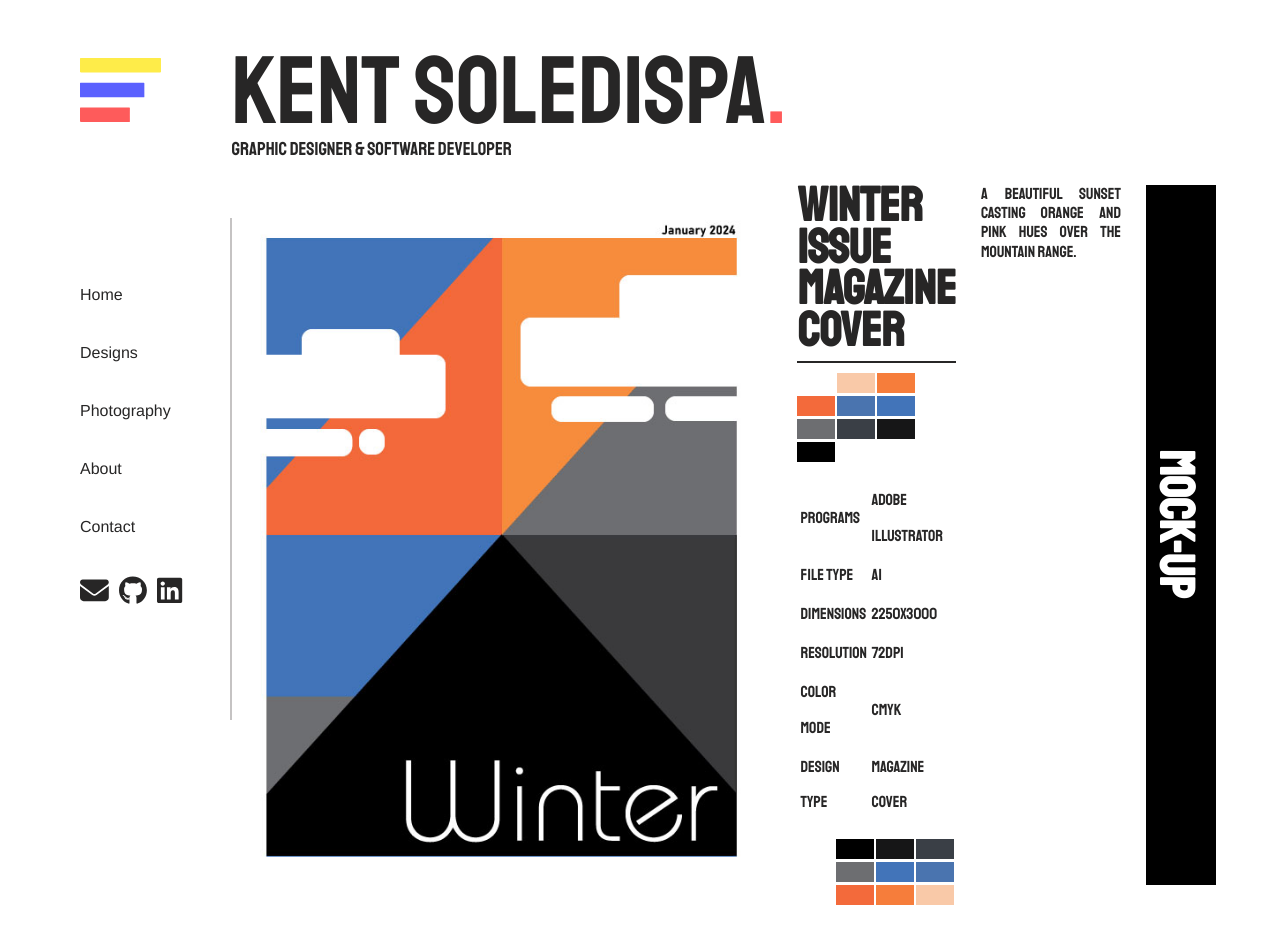
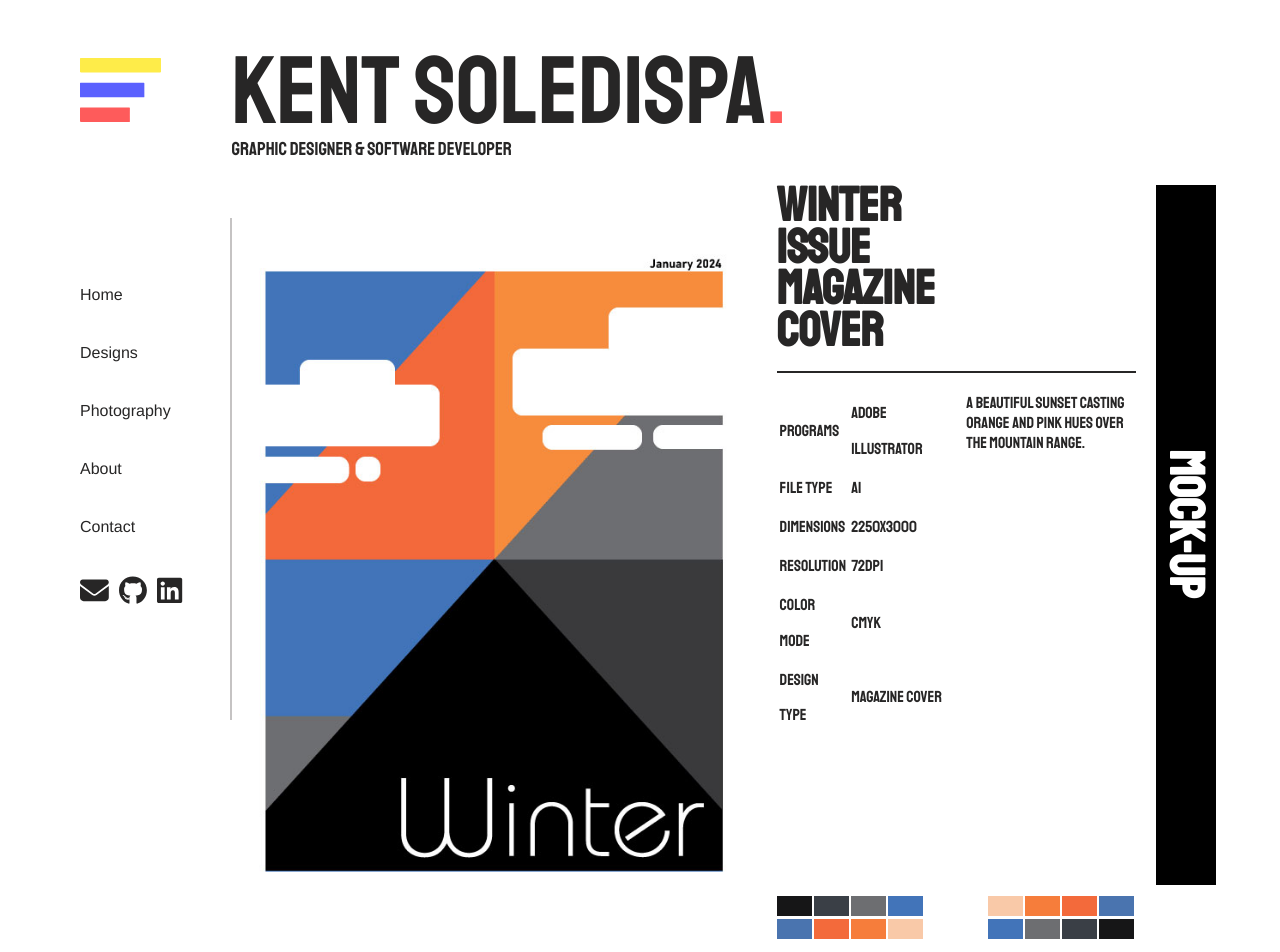
Before and after one commit to Apsidel/Apsidel.github.io, a Vue app: page /designs/view/1 in a window 1280 px wide. Shown: the top 952 px of the page. Built offline with nearby package versions, Linux system fonts and the light colour scheme; a web font is replaced by a local one.

Commit message:
Improvements to the grid structure of GalleryItem.
- Changed grid to 3 x 4 size. Landscape oriented images no longer bleed
  onto other content.
- PhotoItemView now uses ColorStrip.vue

```diff
--- a/src/assets/galleries/designs-data.json
+++ b/src/assets/galleries/designs-data.json
@@ -266,7 +266,7 @@
     {
       "id": "10",
       "url": "TIME_Magazine_Mock-30.jpg",
-      "title": "TIME Magazine Money Laundering Mock Cover",
+      "title": "TIME Magazine Cryptocurrency Mock Cover",
       "description": "A vibrant city skyline with skyscrapers illuminated against a starry night sky.",
       "colors": [
         "#BCC2C9",
--- a/src/components/ColorStrip.vue
+++ b/src/components/ColorStrip.vue
@@ -3,8 +3,15 @@ const props = defineProps({
   colors: {
     type: Array,
     required: true
+  },
+  width: {
+    type: String,
+    required: false
   }
 })
+
+let boxWidth = props.width
+boxWidth ??= '35px'
 </script>
 <template>
   <ul>
@@ -15,10 +22,13 @@ const props = defineProps({
 ul {
   line-height: 1em;
 }
+
 li {
   display: inline-block;
   margin-right: 2px;
   height: 20px;
-  width: 38px;
+  width: v-bind(boxWidth);
+  margin-bottom: -3px;
+  margin-top: 3px;
 }
 </style>
--- a/src/components/DesignData.vue
+++ b/src/components/DesignData.vue
@@ -50,7 +50,6 @@ const props = defineProps({
 </template>
 <style scoped>
 table {
-  padding-top: 15px;
   width: 100%;
 }
 
--- a/src/components/GalleryItem.vue
+++ b/src/components/GalleryItem.vue
@@ -1,5 +1,6 @@
 <script setup>
 import DesignData from './DesignData.vue'
+import ColorStrip from './ColorStrip.vue'
 
 const props = defineProps({
   image: {
@@ -9,102 +10,107 @@ const props = defineProps({
 })
 </script>
 <template>
-  <body>
+  <article>
+    <div id="grid">
       <section id="image_container">
-      <img :src="'../../src/assets/images/' + image.url" :alt="image.title" />
+        <div><img :src="'../../src/assets/images/' + image.url" :alt="image.title" /></div>
       </section>
       <section id="title_container">
+        <div>
           <h1>{{ props.image.title }}</h1>
-      <ul>
-        <li
-          class="color-square"
-          v-for="color in image.colors.slice(0, 12)"
-          :key="color"
-          :style="'background-color:' + color"
-        ></li>
-      </ul>
+        </div>
+        <div></div>
       </section>
-    <section id="details_container">
+      <section id="info_container">
         <DesignData :design_data="image.design_data" />
-      <ul>
-        <li
-          class="color-square"
-          v-for="color in image.colors.slice(0, 12).reverse()"
-          :key="color"
-          :style="'background-color:' + color"
-        ></li>
-      </ul>
       </section>
       <section id="description_container">
-      <div class="description">{{ props.image.description }}</div>
+        <div class="description">
+          {{ props.image.description }}
+        </div>
       </section>
-    <section id="mockup"><h1>Mock-up</h1></section>
-  </body>
+      <section id="bottom_strip_container">
+        <div><ColorStrip :colors="image.colors.slice(1, 9).reverse()" /></div>
+        <div><ColorStrip :colors="image.colors.slice(1, 9)" /></div>
+      </section>
+      <section id="mockup">
+        <h1>Mock-up</h1>
+      </section>
+    </div>
+  </article>
 </template>
 
 <style scoped>
-body {
+article {
+  height: 100vh;
+}
+
+#grid {
   display: grid;
-  grid-template-columns: 2fr 2fr 2fr 1fr;
-  grid-template-rows: 1fr 6fr;
+  grid-template-columns: 2fr 2fr 2fr 0.5fr;
+  grid-template-rows: 1fr 3fr 0.2fr;
   grid-template-areas:
-    'image title   description mockup'
-    'image details description mockup';
-  column-gap: 25px;
-  height: 100vh;
+    'image  title  title        mockup'
+    'image  info   description  mockup'
+    'image  strip  strip        mockup';
+  column-gap: 20px;
+  height: 700px;
 }
 
 #image_container {
   grid-area: image;
-  max-width: 900px;
-  height: auto;
+  align-self: center;
+}
+
+#image_container div {
+  max-height: 700px;
+  width: auto;
 }
 
 img {
-  width: auto;
   max-height: 700px;
+  max-width: 525px;
 }
 
 #title_container {
   grid-area: title;
+  display: grid;
+  grid-template-columns: 1fr 1fr;
+  margin-bottom: 20px;
   line-height: 2.6em;
-  /* max-width: 340px; */
+}
+
+#title_container div {
+  border-bottom: 2px solid;
+}
+
+#bottom_strip_container {
+  grid-area: strip;
+  display: grid;
+  grid-template-columns: 1fr 1fr;
+}
+
+#bottom_strip_container div {
+  align-self: end;
+}
+
+#bottom_strip_container div:nth-child(even) {
+  text-align: right;
+}
+
+#info_container {
+  grid-area: info;
+  max-height: 700px;
 }
 
 h1 {
   font-size: 3em;
   margin-bottom: 10px;
   padding-bottom: 10px;
-  border-bottom: 2px solid;
-}
-
-ul {
-  line-height: 1em;
-}
-
-.color-square {
-  display: inline-block;
-  margin-right: 2px;
-  height: 20px;
-  width: 38px;
 }
 
 #description_container {
   grid-area: description;
-}
-
-.description {
-  line-height: 1.2em;
-  text-align: justify;
-}
-
-#details_container {
-  grid-area: details;
-}
-
-#details_container ul {
-  padding-top: 16px;
-  text-align: right;
 }
 
 #mockup {
--- a/src/views/PhotoItemView.vue
+++ b/src/views/PhotoItemView.vue
@@ -1,5 +1,6 @@
 <script setup>
 import CameraSettings from '@/components/CameraSettings.vue'
+import ColorStrip from '@/components/ColorStrip.vue'
 import photography from '../assets/galleries/photography-data.json'
 
 const props = defineProps({
@@ -22,14 +23,7 @@ console.log(image)
     </section>
     <section id="text_container">
       <h1>{{ image.title }}</h1>
-      <ul>
-        <li
-          id="color-square"
-          v-for="color in image.colors.slice(0, 14)"
-          :key="color"
-          :style="'background-color:' + color"
-        ></li>
-      </ul>
+      <ColorStrip :colors="image.colors.slice(0, 14)" :width="'40px'"></ColorStrip>
       <div id="description">{{ image.description }}</div>
       <CameraSettings :camera_settings="image.camera_settings" />
     </section>
@@ -69,17 +63,6 @@ section {
   border-bottom: 1.5px solid;
 }
 
-ul {
-  line-height: 1em;
-}
-
-#color-square {
-  display: inline-block;
-  margin-right: 2px;
-  height: 20px;
-  width: 40px;
-}
-
 h1 {
   font-size: 3em;
   margin-bottom: 10px;
```
Lines whose indentation alone changed are shown as unchanged.
